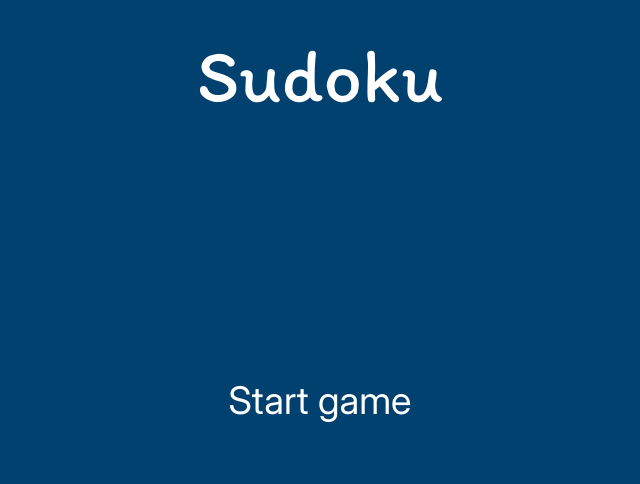
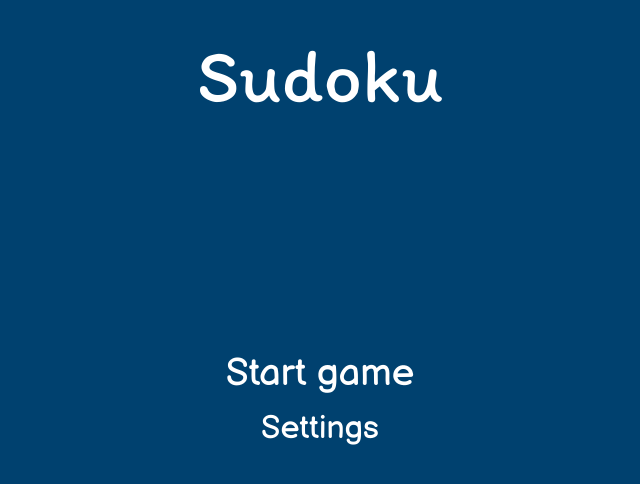
Before and after one commit to alexander-bochkov/sudoku, a React (Vite) app: page / in a window 1280 px wide. Shown: the top 484 px of the page, without its empty margins (320-960 px from the left). Built offline with nearby package versions, Linux system fonts and the light colour scheme.

Commit message:
Add Menu component

```diff
--- /dev/null
+++ b/src/components/Menu/Menu.module.scss
@@ -0,0 +1,24 @@
+@use 'styles/colors';
+@use 'styles/typography';
+
+.menu {
+  align-items: center;
+  display: flex;
+  flex-direction: column;
+  row-gap: 20px;
+
+  &__item {
+    background: none;
+    border: none;
+    color: colors.$menu-item-color;
+    cursor: pointer;
+    padding: 0;
+    text-wrap: nowrap;
+
+    @include typography.menu-item;
+
+    &_main {
+      @include typography.menu-item-main;
+    }
+  }
+}
--- /dev/null
+++ b/src/components/Menu/Menu.tsx
@@ -0,0 +1,28 @@
+import clsx from 'clsx';
+import type { FC } from 'react';
+import styles from './Menu.module.scss';
+
+const MAIN_ITEM_INDEX = 0;
+
+interface MenuItem {
+  callback: () => void;
+  label: string;
+}
+
+interface MenuProps {
+  items: MenuItem[];
+}
+
+export const Menu: FC<MenuProps> = ({ items }) => (
+  <div className={styles.menu}>
+    {items.map(({ callback, label }, index) => (
+      <button
+        className={clsx(styles.menu__item, { [styles.menu__item_main]: index === MAIN_ITEM_INDEX })}
+        key={label}
+        onClick={callback}
+      >
+        {label}
+      </button>
+    ))}
+  </div>
+);
--- /dev/null
+++ b/src/components/Menu/index.ts
@@ -0,0 +1 @@
+export { Menu } from './Menu';
--- a/src/components/StartButton/StartButton.module.scss
+++ /dev/null
@@ -1,10 +0,0 @@
-.startButton {
-  background-color: transparent;
-  border: none;
-  color: #ffffff;
-  cursor: pointer;
-  font-family: Inter, sans-serif;
-  font-size: 38px;
-  padding: 0;
-  text-wrap: nowrap;
-}
--- a/src/components/StartButton/StartButton.tsx
+++ /dev/null
@@ -1,16 +0,0 @@
-import { useScreenContext } from 'contexts';
-import styles from './StartButton.module.scss';
-
-export const StartButton = () => {
-  const { onScreenChange } = useScreenContext();
-  return (
-    <button
-      className={styles.startButton}
-      onClick={() => {
-        onScreenChange('game');
-      }}
-    >
-      Start game
-    </button>
-  );
-};
--- a/src/components/StartButton/index.ts
+++ /dev/null
@@ -1 +0,0 @@
-export { StartButton } from './StartButton';
--- a/src/components/index.ts
+++ b/src/components/index.ts
@@ -1,10 +1,10 @@
 export { Board } from './Board';
 export { Screen } from './Screen';
 export { ScreenLayout } from './ScreenLayout';
-export { StartButton } from './StartButton';
 export { Title } from './Title';
 export * from './Button';
 export * from './Icon';
+export * from './Menu';
 export * from './Modal';
 export * from './Numpad';
 export * from './Overlay';
--- a/src/screens/MainMenu/MainMenu.tsx
+++ b/src/screens/MainMenu/MainMenu.tsx
@@ -1,14 +1,34 @@
-import { ScreenLayout, StartButton, Title } from 'components';
+import { ScreenLayout, Title, Menu } from 'components';
+import { useScreenContext } from 'contexts';
 import styles from './MainMenu.module.scss';
 
-export const MainMenu = () => (
+export const MainMenu = () => {
+  const { onScreenChange } = useScreenContext();
+
+  return (
     <ScreenLayout
       header={<Title />}
       content={
         <div className={styles.mainMenu__startButtonLayout}>
-        <StartButton />
+          <Menu
+            items={[
+              {
+                callback: () => {
+                  onScreenChange('game');
+                },
+                label: 'Start game',
+              },
+              {
+                callback: () => {
+                  return;
+                },
+                label: 'Settings',
+              },
+            ]}
+          />
         </div>
       }
       isMenu
     />
   );
+};
--- a/src/styles/_colors.scss
+++ b/src/styles/_colors.scss
@@ -13,8 +13,8 @@ $button-color-hover: rgb(0 149 255 / 80%);
 $button-stroke-color: #ffffff;
 $button-text-color: #ffffff;
 $icon-color: #ffffff;
-$main-menu-item-color: #ffffff;
 $main-menu-title-color: #ffffff;
+$menu-item-color: #ffffff;
 $modal-action-color: #ffffff;
 $modal-background: #00416f;
 $modal-title-color: #ffffff;
--- a/src/styles/_typography.scss
+++ b/src/styles/_typography.scss
@@ -40,22 +40,22 @@
   line-height: 38px;
 }
 
-@mixin main-menu-item {
+@mixin main-menu-title {
+  font-family: Itim, sans-serif;
+  font-size: 76px;
+  line-height: 76px;
+}
+
+@mixin menu-item {
   font-family: 'Balsamiq Sans', sans-serif;
   font-size: 32px;
   line-height: 32px;
 }
 
-@mixin main-menu-item-main {
+@mixin menu-item-main {
   font-family: 'Balsamiq Sans', sans-serif;
   font-size: 38px;
   line-height: 38px;
-}
-
-@mixin main-menu-title {
-  font-family: Itim, sans-serif;
-  font-size: 76px;
-  line-height: 76px;
 }
 
 @mixin modal-action {
```
Lines whose indentation alone changed are shown as unchanged.
